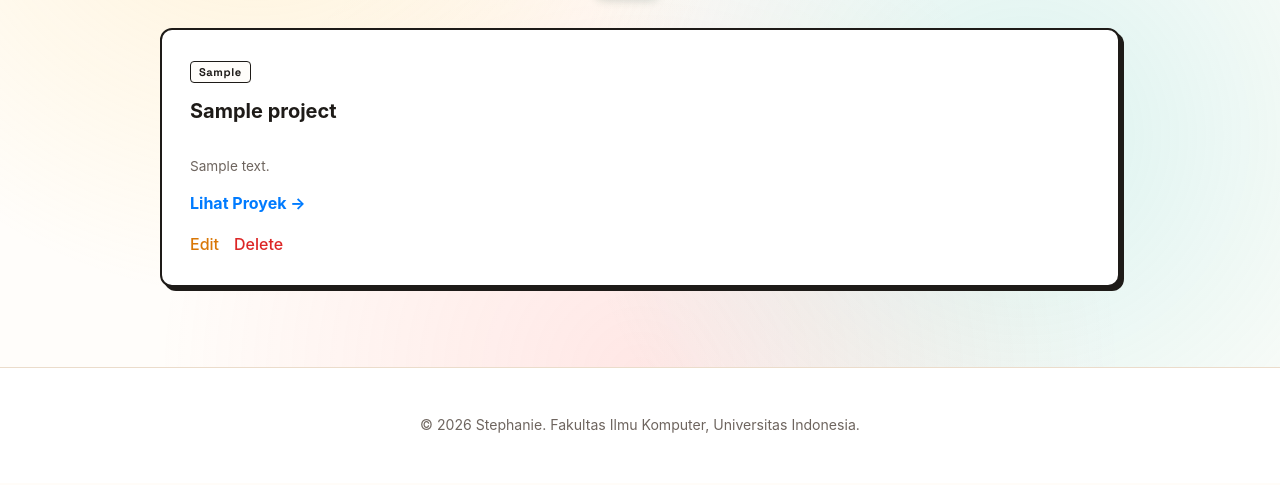
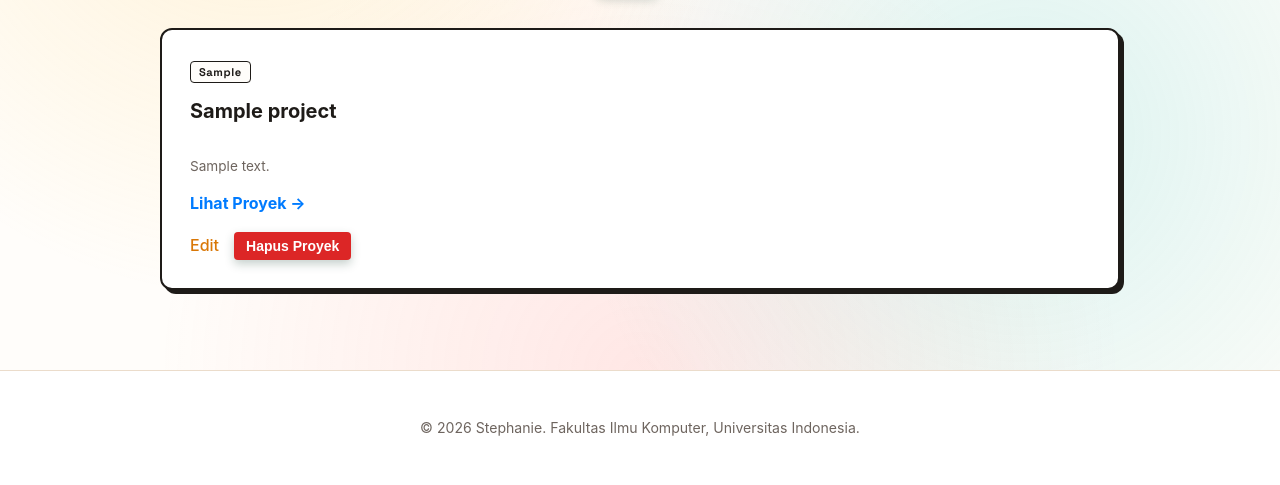
Before and after one commit to fannylaa/myportofolio, a Django app: page /projects/ in a window 1280 px wide. Shown: the part 344-829 px from the top of the page. Before the commit the page ends 777 px from the top, so only its background shows below. Run offline with Django 5.2, Linux system fonts and the light colour scheme; a user stored in the database is signed in; tables that the repository leaves empty hold one stand-in row (values such as "Sample post").

Commit message:
feat(projects): add delete confirmation modal and project deletion flow
Maaf ya, fitur modal konfirmasi hapus project ini sebenarnya untuk tugas Tutorial 3 kemarin tapi sempat kelupaan dan baru sempat ditambahkan sekarang.

- Implement popover-based delete confirmation modal in project.html
- Ensure delete_project view handles project removal correctly for superusers
- Integrate proper CSRF token and form actions within the modal component

```diff
--- a/templates/projects.html
+++ b/templates/projects.html
@@ -50,19 +50,62 @@
                         </a>
                     </div>
                     {% endif %}
-                    <div class="card-admin-actions" style="margin-top: 15px; display: flex; gap: 15px;">
+                    {% if user.is_superuser %}
+                    <div class="card-admin-actions" style="margin-top: 15px; display: flex; gap: 15px; align-items: center;">
                         <a href="{% url 'main:edit_project' project.id %}"
                             style="color: #d97706; text-decoration: none; font-weight: 500;">
                             Edit
                         </a>
-                        {% if user.is_superuser %}
-                        <a href="{% url 'main:delete_project' project.id %}"
-                            style="color: #dc2626; text-decoration: none; font-weight: 500;"
-                            onclick="return confirm('Yakin ingin menghapus proyek ini?');">
-                            Delete
-                        </a>
-                        {% endif %}
+
+                        <!-- Tombol Pemicu Modal Popover -->
+                        <p class="experience-status" style="margin: 0;">
+                            <button type="button"
+                                    class="button button-danger"
+                                    popovertarget="delete-project-{{ project.id }}"
+                                    aria-label="Hapus {{ project.title }}"
+                                    title="Hapus proyek"
+                                    style="padding: 6px 12px; background-color: #dc2626; color: white; border: none; border-radius: 4px; cursor: pointer; font-size: 0.875rem;">
+                                Hapus Proyek
+                            </button>
+                        </p>
+
+                        <!-- Struktur Modal Popover -->
+                        <div id="delete-project-{{ project.id }}"
+                             class="project-delete-modal"
+                             popover="auto"
+                             role="dialog"
+                             aria-modal="true"
+                             aria-labelledby="delete-project-title-{{ project.id }}">
+                            <button type="button"
+                                    class="project-delete-modal__backdrop"
+                                    popovertarget="delete-project-{{ project.id }}"
+                                    popovertargetaction="hide"
+                                    aria-label="Tutup konfirmasi hapus"></button>
+                            <div class="project-delete-modal__content">
+                                <button type="button"
+                                        class="project-delete-modal__close"
+                                        popovertarget="delete-project-{{ project.id }}"
+                                        popovertargetaction="hide"
+                                        aria-label="Tutup konfirmasi hapus">&times;</button>
+                                <h2 id="delete-project-title-{{ project.id }}">Hapus Projek?</h2>
+                                <p>
+                                    Apakah Anda yakin ingin menghapus
+                                    <strong>{{ project.title }}</strong>?
+                                </p>
+                                <div class="project-delete-modal__actions">
+                                    <button type="button"
+                                            class="button button-secondary"
+                                            popovertarget="delete-project-{{ project.id }}"
+                                            popovertargetaction="hide">Batal</button>
+                                    <form method="post" action="{% url 'main:delete_project' project.id %}">
+                                        {% csrf_token %}
+                                        <button type="submit" class="button button-danger">Ya, Hapus</button>
+                                    </form>
+                                </div>
+                            </div>
+                        </div>
                     </div>
+                    {% endif %}
                 </article>
                 {% empty %}
                 <!-- Kondisi kosong wajib sesuai checklist Tugas 2 -->
```
Also changed, not shown: templates/project_delete_modal.html (added, +43 -0 lines).
